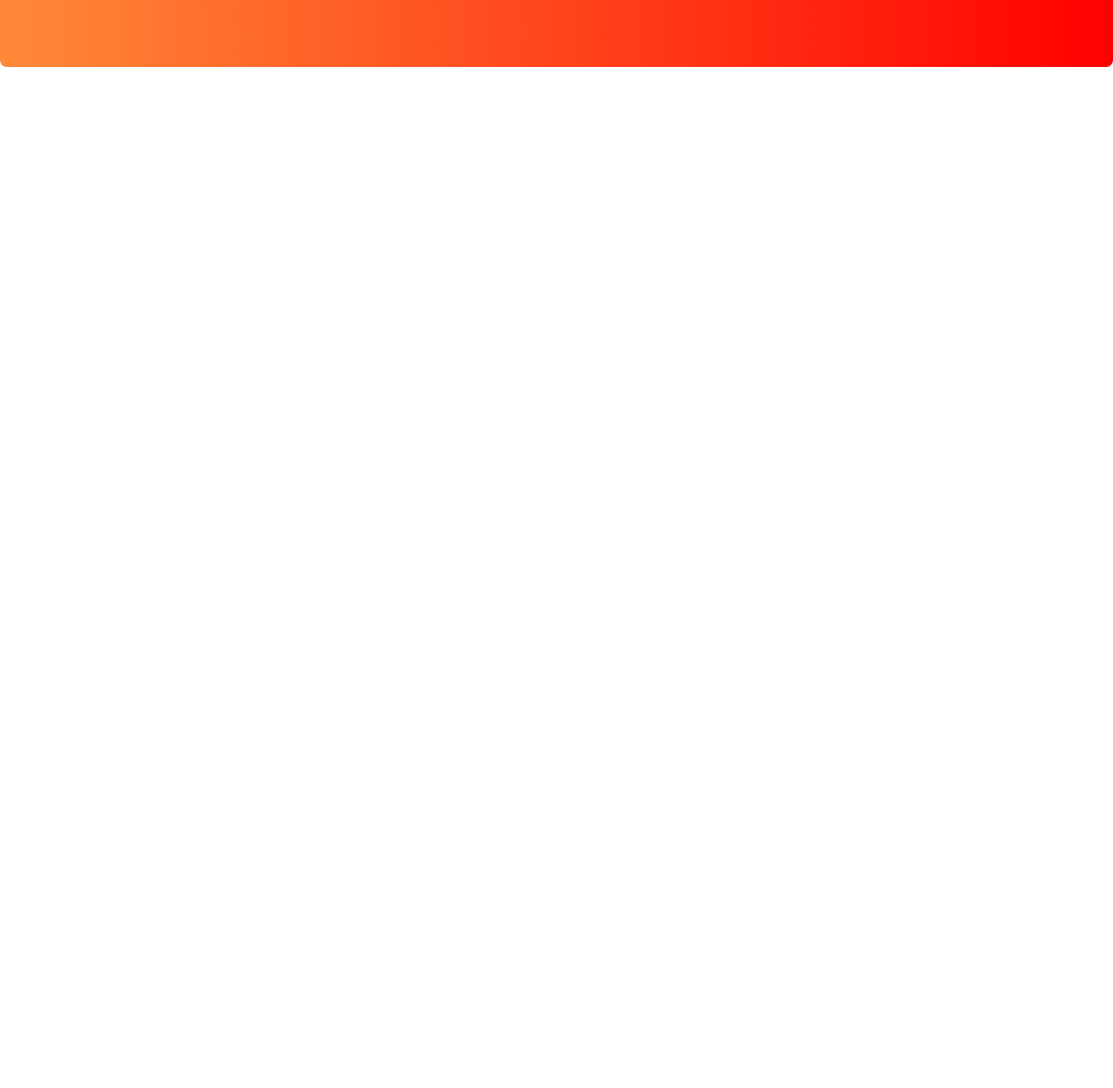
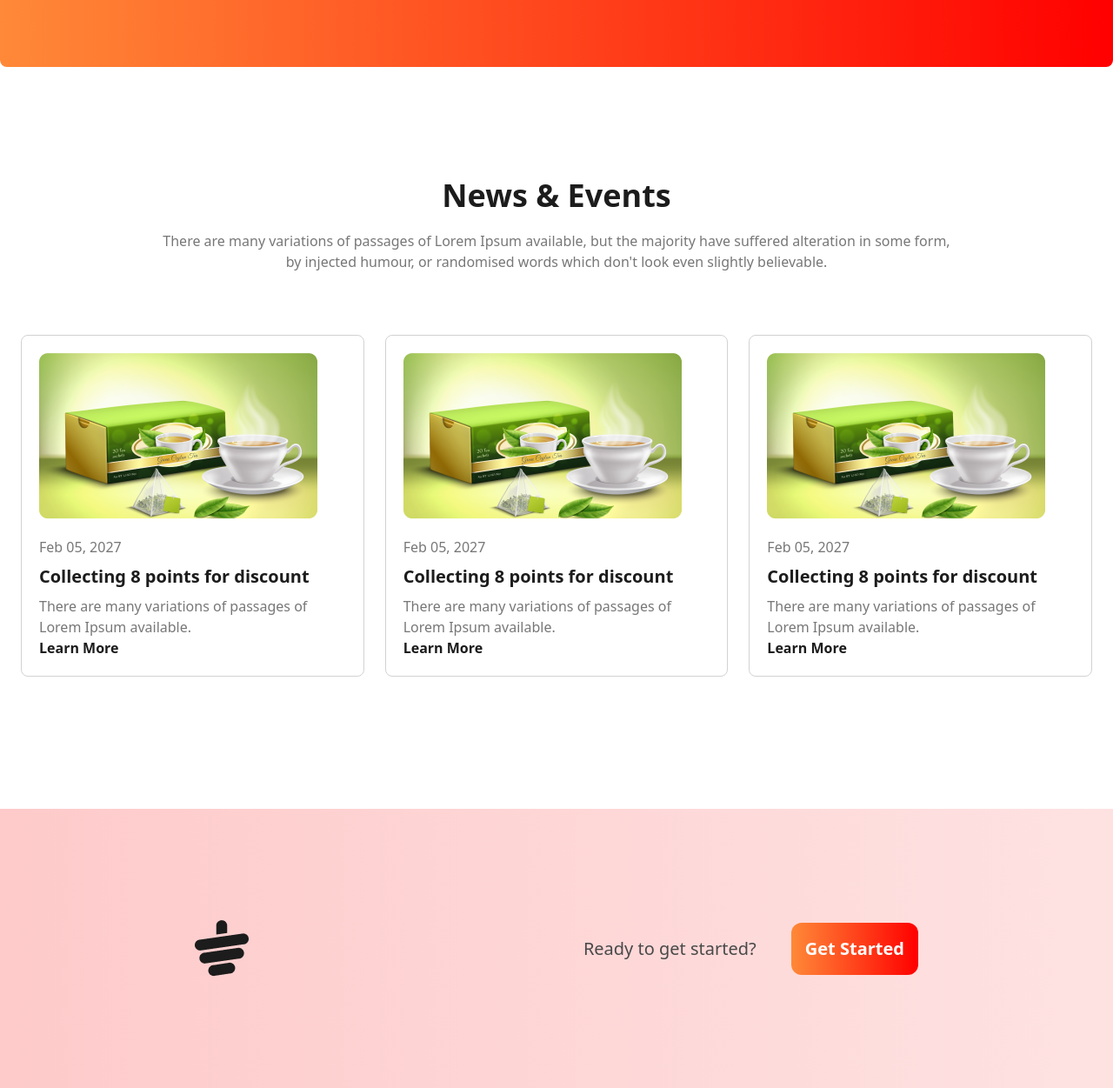
Before and after one commit to Shnigdha685/tea-house-tailwind, a plain HTML site: page index.html in a window 1280 px wide. Shown: the part 2555-3806 px from the top of the page at 87% size. Before the commit the page ends 2760 px from the top, so only its background shows below. Drawn offline with nearby package versions, Linux system fonts and the light colour scheme.

Commit message:
Third commit

```diff
--- a/index.html
+++ b/index.html
@@ -7,8 +7,8 @@
     <!-- tailwind link  -->
     <script src="https://cdn.tailwindcss.com"></script>
 </head>
-<body class="container mx-auto">
-    <header>
+<body>
+    <header class="container mx-auto">
         <!-- banner section  -->
         <section class="my-16">
             <div class="md:flex justify-between items-center md:p-0 p-3">
@@ -39,7 +39,7 @@
             </div>
         </section>
     </header>
-    <main>
+    <main class="container mx-auto">
         <!-- features propducts section  -->
         <section class="mb-32">
             <div class="text-center space-y-5">
@@ -156,8 +156,59 @@
                     </div>
                 </div>
             </div>
-            <!-- bg-gradient-to-r from-[#FF8938] to-[#FF0000] rounded-lg py-20 px-16  -->
+        </section>
+        <!-- news and events section  -->
+        <section class="mb-32">
+            <div class="text-center mb-12">
+                <h3 class="text-4xl font-bold text-[#1c1c1c]">News & Events</h3>
+                <p class="text-base font-normal text-[#777777] mt-5">There are many variations of passages of Lorem Ipsum available, but the majority have suffered alteration in some form,
+                    <br>
+                    by injected humour, or randomised words which don't look even slightly believable. </p>
+            </div>
+            <div class="p-6 md:flex gap-6">
+                <div class="p-5 border border-[#d2d2d2] space-y-5 rounded-lg">
+                    <img src="images/news-1.png" alt="">
+                    <div class="space-y-2">
+                        <p class="text-base font-normal text-[#777777]">Feb 05, 2027</p>
+                        <h4 class="text-xl font-bold text-[#1c1c1c]">Collecting 8 points for discount</h4>
+                        <p class="text-base font-normal text-[#777777]">There are many variations of passages of Lorem Ipsum available.</p>
+                        <a class="text-base font-bold text-[#1c1c1c]" href="#">Learn More</a>
+                    </div>
+                </div>
+                <div class="p-5 border border-[#d2d2d2] space-y-5 rounded-lg">
+                    <img src="images/news-1.png" alt="">
+                    <div class="space-y-2">
+                        <p class="text-base font-normal text-[#777777]">Feb 05, 2027</p>
+                        <h4 class="text-xl font-bold text-[#1c1c1c]">Collecting 8 points for discount</h4>
+                        <p class="text-base font-normal text-[#777777]">There are many variations of passages of Lorem Ipsum available.</p>
+                        <a class="text-base font-bold text-[#1c1c1c]" href="#">Learn More</a>
+                    </div>
+                </div>
+                <div class="p-5 border border-[#d2d2d2] space-y-5 rounded-lg">
+                    <img src="images/news-1.png" alt="">
+                    <div class="space-y-2">
+                        <p class="text-base font-normal text-[#777777]">Feb 05, 2027</p>
+                        <h4 class="text-xl font-bold text-[#1c1c1c]">Collecting 8 points for discount</h4>
+                        <p class="text-base font-normal text-[#777777]">There are many variations of passages of Lorem Ipsum available.</p>
+                        <a class="text-base font-bold text-[#1c1c1c]" href="#">Learn More</a>
+                    </div>
+                </div>
+            </div>
         </section>
     </main>
+    <!-- footer section  -->
+    <footer class="bg-gradient-to-r from-red-200 to-red-100 md:py-32 md:px-56 p-5">
+        <div class="flex justify-between md:gap-20">
+            <div>
+                <img src="images/cup.png" alt="">
+            </div>
+            <div class="flex md:gap-10 items-center gap-4">
+                <p class="text-[#494949] font-medium text-xl">Ready to get started?</p>
+                <button class="text-white font-semibold p-4 rounded-xl text-xl bg-gradient-to-r from-[#FF8938] to-[#FF0000]">
+                    Get Started
+                </button>
+            </div>
+        </div>
+    </footer>
 </body>
 </html>
```
